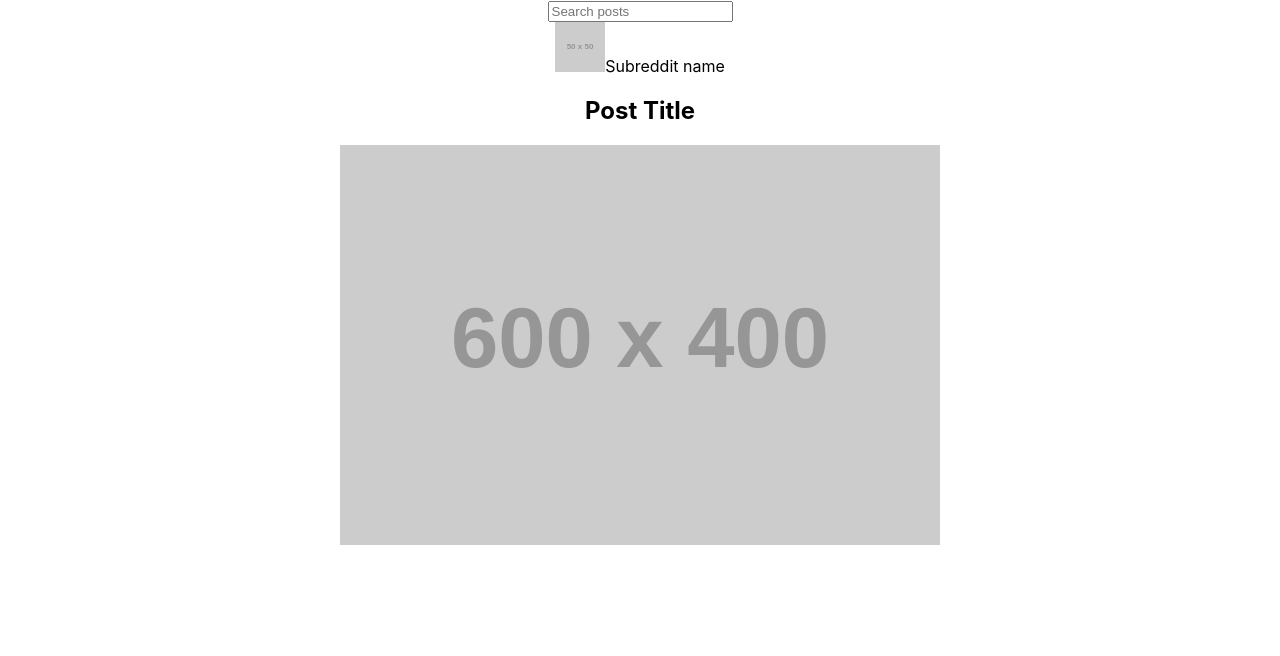
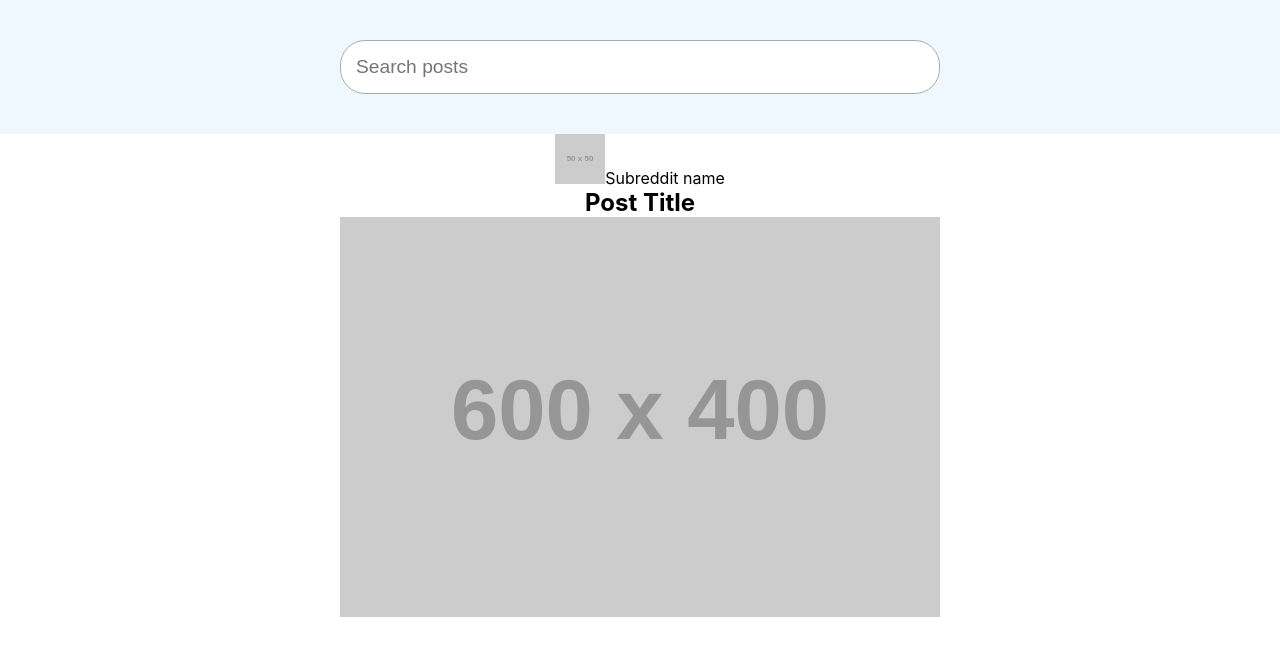
Before and after one commit to andersonhall/reddacted, a React (Create React App) app: page / in a window 1280 px wide. Shown: the top 656 px of the page. Built offline with nearby package versions, Linux system fonts and the light colour scheme.

Commit message:
add searchbar styles and fix typos

```diff
--- a/src/app/App.js
+++ b/src/app/App.js
@@ -1,5 +1,5 @@
 import "./App.css";
-import SearchBar from "../components/SearchBar/SearcBar";
+import SearchBar from "../components/SearchBar/SearchBar";
 import Subreddits from "../components/Subreddits/Subreddits";
 import Posts from "../components/Posts/Posts";
 
--- a/src/components/Posts/Post.js
+++ b/src/components/Posts/Post.js
@@ -1,6 +1,6 @@
 const Post = () => {
   return (
-    <div class="post">
+    <div className="post">
       <h2>Post Title</h2>
       <img src="https://placehold.co/600x400" alt="placeholder" />
     </div>
--- a/src/components/SearchBar/SearcBar.js
+++ /dev/null
@@ -1,5 +0,0 @@
-const SearchBar = () => {
-  return <input type="text" placeholder="Search posts" />;
-};
-
-export default SearchBar;
--- /dev/null
+++ b/src/components/SearchBar/SearchBar.js
@@ -0,0 +1,11 @@
+import styles from "./searchBar.module.css";
+
+const SearchBar = () => {
+  return (
+    <div className={styles.searchBar}>
+      <input type="text" placeholder="Search posts" />
+    </div>
+  );
+};
+
+export default SearchBar;
--- /dev/null
+++ b/src/components/SearchBar/searchBar.module.css
@@ -0,0 +1,14 @@
+/* SearchBar Styles */
+input[type=text] {
+    padding: 15px;
+    border: 1px solid #aaa;
+    border-radius: 25px;
+    width: 600px;
+    max-width: 70%;
+    font-size: 1.2rem;
+}
+
+.searchBar {
+    padding: 40px 0;
+    background-color: aliceblue;
+}
--- a/src/index.css
+++ b/src/index.css
@@ -1,5 +1,10 @@
+* {
+  margin: 0;
+  padding: 0;
+  box-sizing: border-box;
+}
+
 body {
-  margin: 0;
   font-family: -apple-system, BlinkMacSystemFont, 'Segoe UI', 'Roboto', 'Oxygen',
     'Ubuntu', 'Cantarell', 'Fira Sans', 'Droid Sans', 'Helvetica Neue',
     sans-serif;
```
